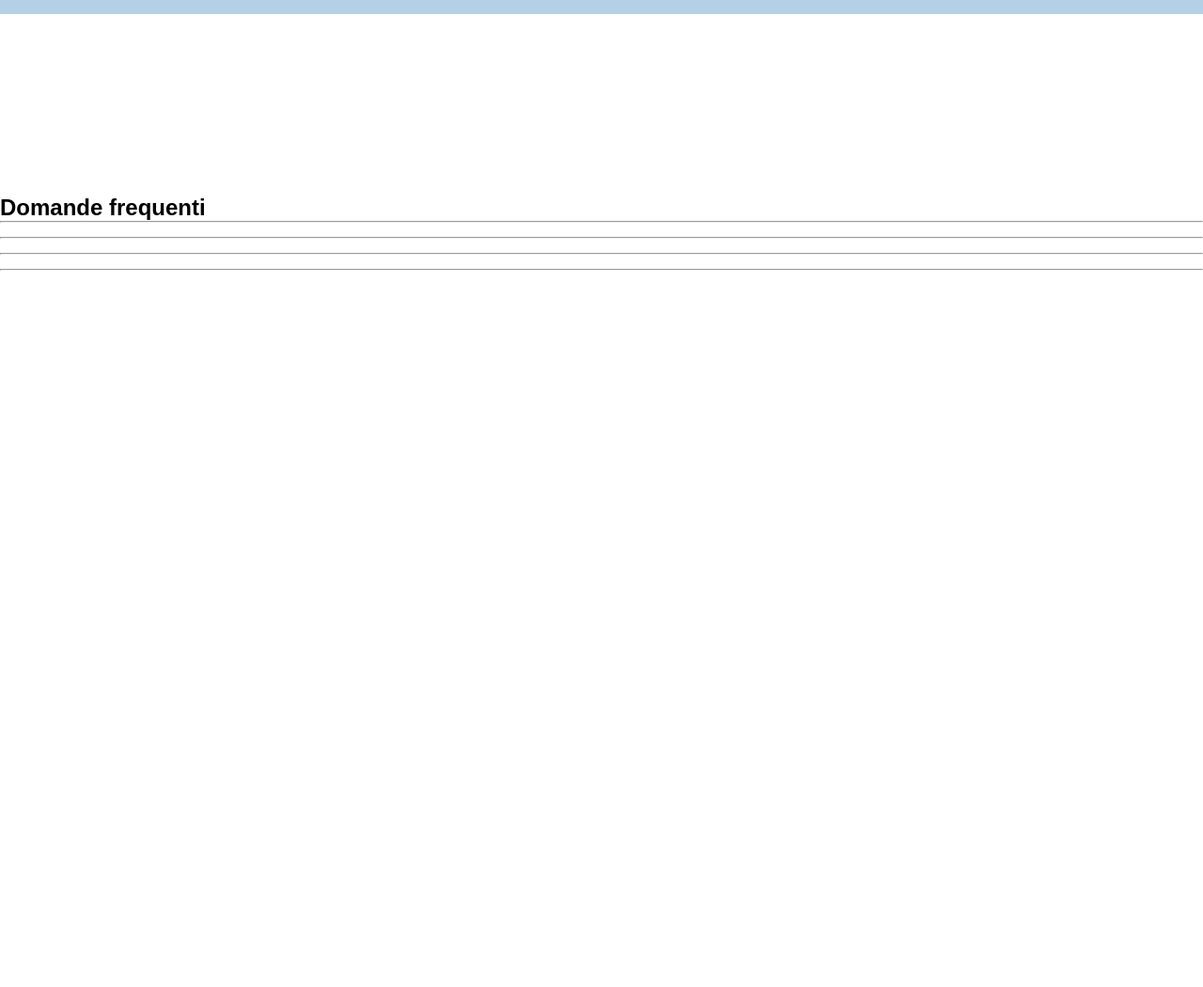
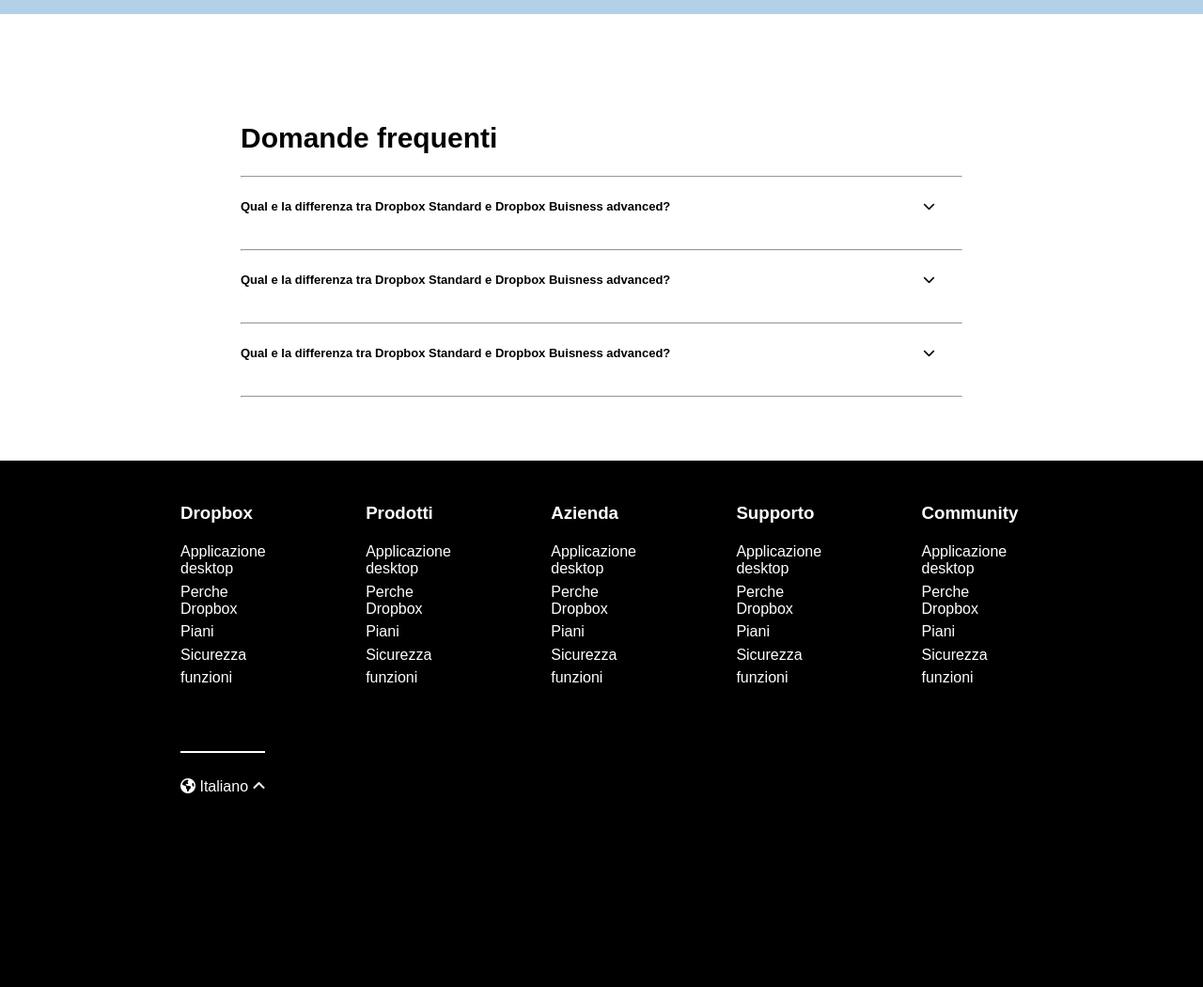
Before and after one commit to DavideTarantino/htmlcss-dropbox, a plain HTML site: page index.html in a window 1280 px wide. Shown: the part 4500-5550 px from the top of the page at 94% size. Before the commit the page ends 4788 px from the top, so only its background shows below. Drawn offline with Linux system fonts and the light colour scheme.

Commit message:
inserimento del footer

```diff
--- a/assets/style.css
+++ b/assets/style.css
@@ -363,3 +363,59 @@ main ul > li{
     padding: 10px 40px 10px 40px;
     border: none;
 }
+
+.domande-frequenti{
+    width: 60%;
+    height: 45vh;
+    margin: 0 auto;
+}
+
+.domande-frequenti hr{
+    margin-block: 3%;
+    color: lightslategray;
+}
+
+.domande-frequenti h1{
+    font-size: 30px;
+}
+
+.domande-frequenti ul > li{
+    display: flex;
+    gap: 35%;
+}
+
+footer{
+    background-color: black;
+}
+
+.liste{
+    width: 70%;
+    height: 70vh;
+    margin: 0 auto;
+    color: white;
+}
+
+.flex-liste{
+    display: flex;
+    gap: 10%;
+}
+
+.liste ul{
+    list-style-type: none;
+    padding-top: 5%;
+}
+
+.liste ul h3{
+    padding-bottom: 20%;
+}
+
+.liste ul > li{
+    padding-bottom: 6%;
+}
+
+footer hr{
+    border: 1px solid white;
+    margin-top: 7%;
+    margin-bottom: 3%;
+    width: 10%;
+}
--- a/index.html
+++ b/index.html
@@ -239,15 +239,68 @@
             <div>
                 <ul><h1>Domande frequenti</h1>
                     <hr>
-                    <li></li>
+                    <li>
+                        <p><strong>Qual e la differenza tra Dropbox Standard e Dropbox Buisness advanced?</strong></p>
+                        <p><i class="fa-solid fa-chevron-down"></i></p>
+                    </li>
                     <hr>
-                    <li></li>
+                    <li>
+                        <strong>Qual e la differenza tra Dropbox Standard e Dropbox Buisness advanced?</strong>
+                        <p><i class="fa-solid fa-chevron-down"></i></p>
+                    </li>
                     <hr>
-                    <li></li>
+                    <li>
+                        <strong>Qual e la differenza tra Dropbox Standard e Dropbox Buisness advanced?</strong>
+                        <p><i class="fa-solid fa-chevron-down"></i></p>
+                    </li>
                     <hr>
                 </ul>
             </div>
         </section>
     </main>
+    <footer>
+        <div class="liste sanserif">
+            <div class="flex-liste">
+                <ul><h3>Dropbox</h3>
+                    <li>Applicazione desktop</li>
+                    <li>Perche Dropbox</li>
+                    <li>Piani</li>
+                    <li>Sicurezza</li>
+                    <li>funzioni</li>
+                </ul>
+                <ul><h3>Prodotti</h3>
+                    <li>Applicazione desktop</li>
+                    <li>Perche Dropbox</li>
+                    <li>Piani</li>
+                    <li>Sicurezza</li>
+                    <li>funzioni</li>
+                </ul>
+                <ul><h3>Azienda</h3>
+                    <li>Applicazione desktop</li>
+                    <li>Perche Dropbox</li>
+                    <li>Piani</li>
+                    <li>Sicurezza</li>
+                    <li>funzioni</li>
+                </ul>
+                <ul><h3>Supporto</h3>
+                    <li>Applicazione desktop</li>
+                    <li>Perche Dropbox</li>
+                    <li>Piani</li>
+                    <li>Sicurezza</li>
+                    <li>funzioni</li>
+                </ul>
+                <ul><h3>Community</h3>
+                    <li>Applicazione desktop</li>
+                    <li>Perche Dropbox</li>
+                    <li>Piani</li>
+                    <li>Sicurezza</li>
+                    <li>funzioni</li>
+                </ul>
+            </div>
+            <hr>
+            <p><i class="fa-solid fa-earth-americas"></i> Italiano <i class="fa-solid fa-angle-up"></i></p>
+        </div>
+
+    </footer>
 </body>
 </html>
```
